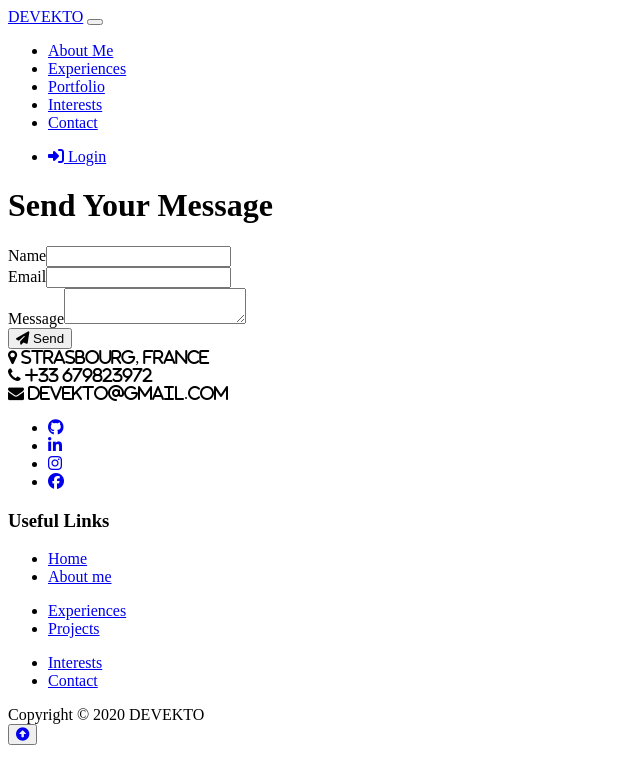
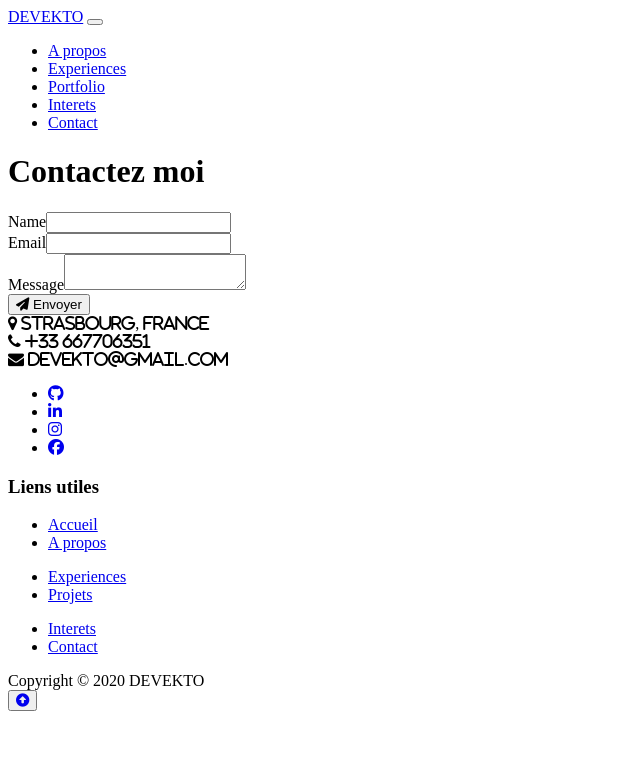
Before and after one commit to MAXIKAIS/DEVEKTO, a Symfony app: template templates/contact/new.html.twig in a window 1280 px wide. Shown: the top 784 px of the page, without its empty margins (0-640 px from the left). Run offline with Twig, Linux system fonts and the light colour scheme; the template is opened without the code that fills it, so the values that code supplies are empty; form fields are guessed from the names that the template uses; some libraries are stand-ins or nearby versions.

Commit message:
maj avant deploiement

```diff
--- a/assets/js/app.js
+++ b/assets/js/app.js
@@ -17,7 +17,7 @@ console.log('Hello Webpack Encore! Edit me in assets/app.js');
 
 // fonction pour afficher mon nom
 var i=0;
-var mytext="Web & Mobile Developer";
+var mytext="Developpeur Web & Mobile";
 var mytextelem=document.getElementById("subtitle");
 var mycurrenttext="";
 function myFunction () {
@@ -33,7 +33,7 @@ function myFunction () {
 myFunction ();
 
 $(document).ready(function(){
-    $('#portfolio .thumbnail').hover(function(){
+    $('#interests .thumbnail').hover(function(){
             $(this).children(".cust-caption").slideDown();
         },
         function(){
--- a/templates/contact/_form.html.twig
+++ b/templates/contact/_form.html.twig
@@ -3,21 +3,21 @@
     <div class="card card-container card-contact">
         <div class="row text-center">
             <div class="col-6">
-                {{ form_row(form.name, {'name': 'Your name '}) }}
+                {{ form_row(form.name, {'name': 'Votre nom '}) }}
             </div>
             <div class="col-6">
-                {{ form_row(form.email, {'name': 'Your email '}) }}
+                {{ form_row(form.email, {'name': 'Votre email '}) }}
             </div>
         </div>
         <div class="row">
             <div class="col-12 textarea-contact">
-                {{ form_row(form.message) }}
+                {{ form_row(form.message, {'message': 'Votre message'}) }}
             </div>
         </div>
         <div class="row text-center">
             <div class="col-1"></div>
             <div class="col-10">
-                <button class="btn-exp btn-2"><i class="fas fa-paper-plane"></i> {{ button_label|default('Send') }}</button>
+                <button class="btn-exp btn-2"><i class="fas fa-paper-plane"></i> {{ button_label|default('Envoyer') }}</button>
             </div>
             <div class="col-1"></div>
         </div>
--- a/templates/contact/index.html.twig
+++ b/templates/contact/index.html.twig
@@ -9,8 +9,7 @@
             <div class="col-1"></div>
             <div class="col-10">
                 <div class="section-heading">
-                    <h1 class="contact-ok"><span class="glyphicon glyphicon-info-sign" aria-hidden="true"></span> Your
-                        message has been sent
+                    <h1 class="contact-ok"><span class="glyphicon glyphicon-info-sign" aria-hidden="true"></span> Votre message à bien été envoyé
                     </h1>
                     {# <span class="animate-border border-black contact-anime"></span> #}
                     <img src="/image/contact.jpg" class="img-footer" alt="">
@@ -22,7 +21,7 @@
             <div class="col-1"></div>
             <div class="col-10">
                 <a href="/">
-                    <button class="btn-exp btn-2 btn-contact-send"><i class="fas fa-home"></i> Back To Home</button>
+                    <button class="btn-exp btn-2 btn-contact-send"><i class="fas fa-home"></i> Retour à l'accueil</button>
                 </a>
             </div>
             <div class="col-1"></div>
--- a/templates/contact/new.html.twig
+++ b/templates/contact/new.html.twig
@@ -5,7 +5,7 @@
 {% block body %}
 
     <div class="section-heading text-center form-contact">
-        <h1 class="send-contact"><span class="glyphicon glyphicon-info-sign" aria-hidden="true"></span> Send Your Message</h1>
+        <h1 class="send-contact"><span class="glyphicon glyphicon-info-sign" aria-hidden="true"></span> Contactez moi</h1>
 
 
     {{ include('contact/_form.html.twig') }}
--- a/templates/footer.html.twig
+++ b/templates/footer.html.twig
@@ -16,7 +16,7 @@
                                         <i class="fa fa-map-marker"><a class="footer-text"> Strasbourg,
                                                 FRANCE</a></i><br>
                                         <i class="fa fa-phone"><a class="footer-text"> +33
-                                                679823972</a></i><br>
+                                                667706351</a></i><br>
                                         <i class="fa fa-envelope"><a class="footer-text"> devekto@gmail.com</a>
                                         </i><br>
                                     </div>
@@ -46,22 +46,22 @@
                                     </div>
                                 </div>
                             </div>
-                            <div class="col-2"></div>
-                            <div class="col-5">
+                            <div class="col-1"></div>
+                            <div class="col-6">
                                 <div class="col-12 useful-links-footer">
                                     <div class="footer-widget footer-left-widget">
                                         <div class="section-heading">
-                                            <h3>Useful Links</h3>
+                                            <h3>Liens utiles</h3>
                                             <span class="animate-border border-black"></span>
                                         </div>
                                         <div class="row">
                                             <div class="col-4">
                                                 <ul>
                                                     <li>
-                                                        <a href="/">Home</a>
+                                                        <a href="/">Accueil</a>
                                                     </li>
                                                     <li>
-                                                        <a href="#about">About me</a>
+                                                        <a href="#about">A propos</a>
                                                     </li>
                                                 </ul>
                                             </div>
@@ -71,14 +71,14 @@
                                                         <a href="#experiences">Experiences</a>
                                                     </li>
                                                     <li>
-                                                        <a href="#portfolio">Projects</a>
+                                                        <a href="#portfolio">Projets</a>
                                                     </li>
                                                 </ul>
                                             </div>
                                             <div class="col-4">
                                                 <ul>
                                                     <li>
-                                                        <a href="#interests">Interests</a>
+                                                        <a href="#interests">Interets</a>
                                                     </li>
                                                     <li>
                                                         <a href="{{ path('contact_new')}}">Contact</a>
--- a/templates/navbar.html.twig
+++ b/templates/navbar.html.twig
@@ -7,7 +7,7 @@
     <div class="collapse navbar-collapse" id="navbarColor02">
         <ul class="navbar-nav mr-auto">
             <li class="nav-item">
-                <a class="nav-link" href="#about">About Me</a>
+                <a class="nav-link" href="#about">A propos</a>
             </li>
             <li class="nav-item">
                 <a class="nav-link" href="#experiences">Experiences</a>
@@ -16,16 +16,16 @@
                 <a class="nav-link" href="#portfolio">Portfolio</a>
             </li>
             <li class="nav-item">
-                <a class="nav-link" href="#interests">Interests</a>
+                <a class="nav-link" href="#interests">Interets</a>
             </li>
             <li class="nav-item">
                 <a class="nav-link" href="#contact">Contact</a>
             </li>
         </ul>
-        <ul class="nav navbar-nav navbar-right">
-            <li class="nav-item">
-                <a href="/login" class="nav-link"><span class=""></span><i class="fas fa-sign-in-alt"></i> Login</a>
-            </li>
-        </ul>
+{#        <ul class="nav navbar-nav navbar-right">#}
+{#            <li class="nav-item">#}
+{#                <a href="/login" class="nav-link"><span class=""></span><i class="fas fa-sign-in-alt"></i> Login</a>#}
+{#            </li>#}
+{#        </ul>#}
     </div>
 </nav>
--- a/templates/portfolio/index.html.twig
+++ b/templates/portfolio/index.html.twig
@@ -17,7 +17,7 @@
                         <div class="col-2"></div>
                         <div class="col-8 text-center">
                             <a href="{{ path('portfolio_show', {'id': portfolio.id}) }}">
-                                <button class="btn-exp btn-2"><i class="far fa-folder-open"></i> Project details</button>
+                                <button class="btn-exp btn-2"><i class="far fa-folder-open"></i> Détails du projet</button>
                             </a>
                         </div>
                         <div class="col-2"></div>
--- a/templates/portfolio/show.html.twig
+++ b/templates/portfolio/show.html.twig
@@ -56,7 +56,7 @@
             <div class="col-8 text-center">
                 <h2 class="text-primary stm-font">{{ portfolio.description |raw }}</h2>
                 <a href="{{ path('portfolio_index') }}">
-                    <button class="btn-exp btn-2">Back to all projects</button>
+                    <button class="btn-exp btn-2">Retour aux projets</button>
                 </a>
             </div>
             <div class="col-2"></div>
--- a/templates/security/login.html.twig
+++ b/templates/security/login.html.twig
@@ -18,7 +18,7 @@
 
                         {% if app.user %}
                             <div class="mb-3">
-                                You are logged in as {{ app.user.username }}, <a
+                                Vous êtes connecté en tant que {{ app.user.username }}, <a
                                         href="{{ path('app_logout') }}">Logout</a>
                             </div>
                         {% endif %}
```
Also changed, not shown: assets/scss/app.scss (+10 -2 lines), templates/home.html.twig (+45 -49 lines), 1 other file.
